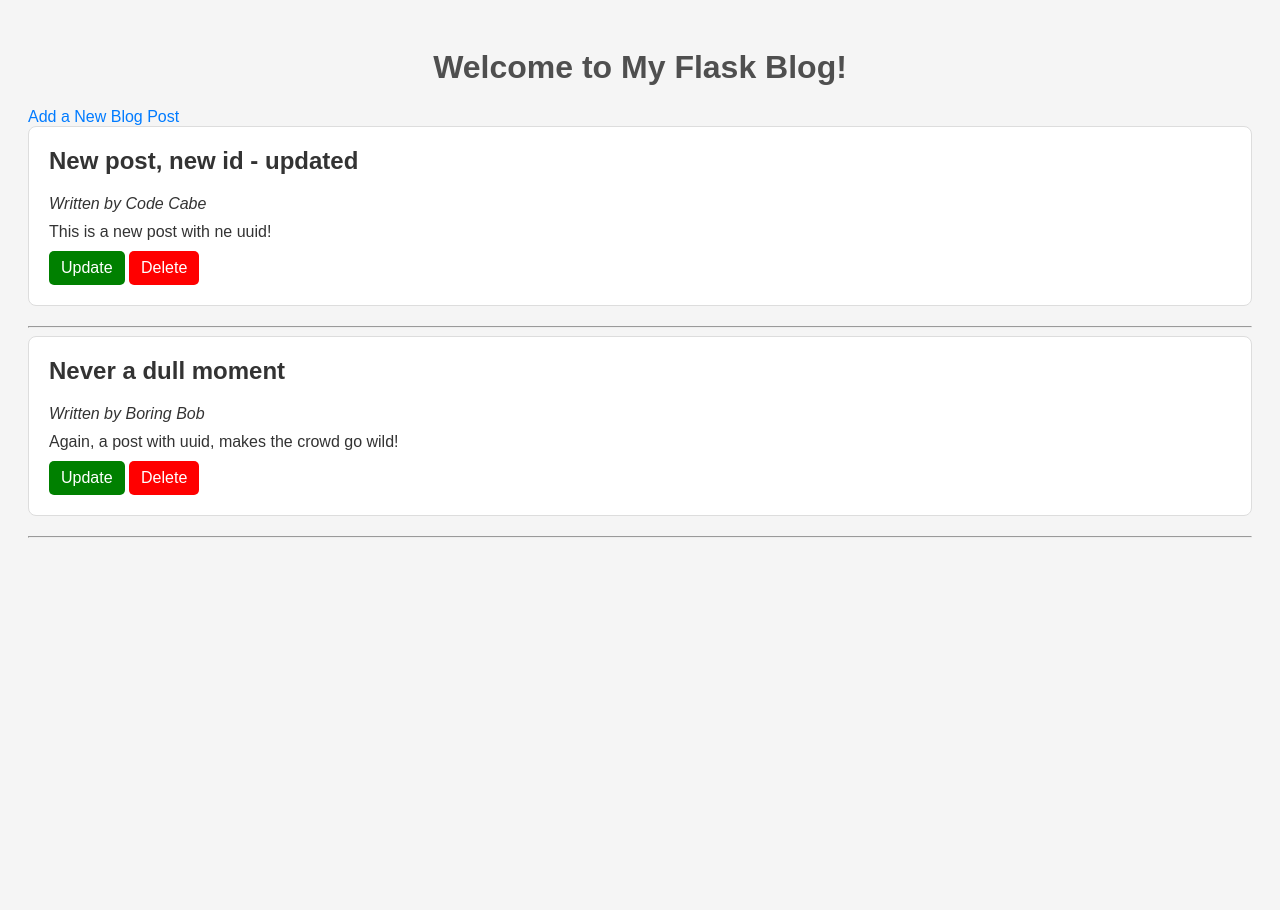
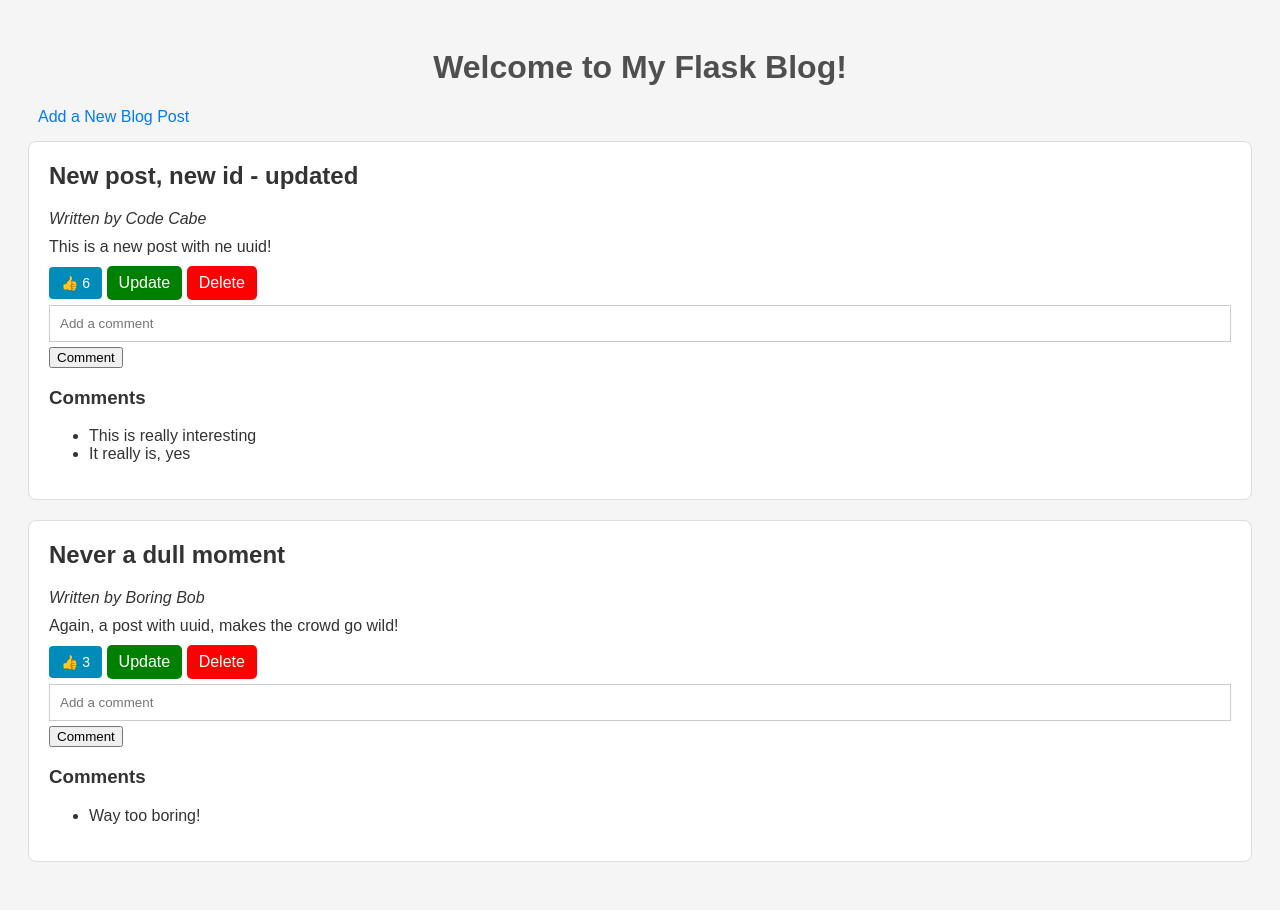
Before and after one commit to lennartzut/masterblog, a Flask app: page / in a window 1280 px wide. Before the commit the page ends 538 px from the top, so only its background shows below. Run offline with Flask 3, Linux system fonts and the light colour scheme.

Commit message:
Add forms for like and comment route in index.html template, updated css style sheet

```diff
--- a/blog_posts.json
+++ b/blog_posts.json
@@ -3,12 +3,21 @@
         "id": "0485cd94-0f04-4ee8-80c9-8749d2a25293",
         "title": "New post, new id - updated",
         "author": "Code Cabe",
-        "content": "This is a new post with ne uuid!"
+        "content": "This is a new post with ne uuid!",
+        "likes": 6,
+        "comments": [
+            "This is really interesting",
+            "It really is, yes"
+        ]
     },
     {
         "id": "7d768096-c24e-4a31-85c4-42835c50dc7f",
         "title": "Never a dull moment",
         "author": "Boring Bob",
-        "content": "Again, a post with uuid, makes the crowd go wild!"
+        "content": "Again, a post with uuid, makes the crowd go wild!",
+        "likes": 3,
+        "comments": [
+            "Way too boring!"
+        ]
     }
 ]
--- a/static/style.css
+++ b/static/style.css
@@ -55,6 +55,8 @@ input[type="submit"]:hover {
 
 .navigation {
     margin-top: 20px;
+    margin-bottom: 15px;
+    margin-left: 10px;
 }
 
 .navigation a {
@@ -87,3 +89,26 @@ input[type="submit"]:hover {
 .update-btn:hover {
     background-color: darkgreen;
 }
+
+.like-form {
+    display: inline-block;
+}
+
+.like-btn {
+    background-color: #008cba;
+    color: white;
+    padding: 8px 12px;
+    border: none;
+    border-radius: 4px;
+    cursor: pointer;
+    font-size: 14px;
+    transition: background-color 0.3s ease;
+    display: flex;
+    align-items: center;
+    justify-content: center;
+    gap: 16px;
+}
+
+.like-btn:hover {
+    background-color: #005f8c;
+}
--- a/templates/index.html
+++ b/templates/index.html
@@ -17,13 +17,25 @@
             <h2>{{ post.title }}</h2>
             <p><em>Written by {{ post.author }}</em></p>
             <p>{{ post.content }}</p>
+            <form action="{{ url_for('like', post_id=post.id) }}" method="POST" class="like-form">
+                <button type="submit" class="like-btn">👍 {{ post.get('likes', 0) }}</button>
+            </form>
             <a href="{{ url_for('update', post_id=post.id) }}" class="update-btn">Update</a>
             <a href="{{ url_for('delete', post_id=post.id) }}" class="delete-btn">Delete</a>
+            <form action="{{ url_for('comment', post_id=post.id) }}" method="post">
+                <input type="text" name="comment" placeholder="Add a comment">
+                <button type="submit">Comment</button>
+            </form>
+            <div class="comments">
+                <h3>Comments</h3>
+                <ul>
+                    {% for comment in post.get('comments', []) %}
+                    <li>{{ comment }}</li>
+                    {% endfor %}
+                </ul>
+            </div>
         </div>
-        <hr>
-        {% endfor %}
+         {% endfor %}
     </div>
-
-
 </body>
 </html>
```
